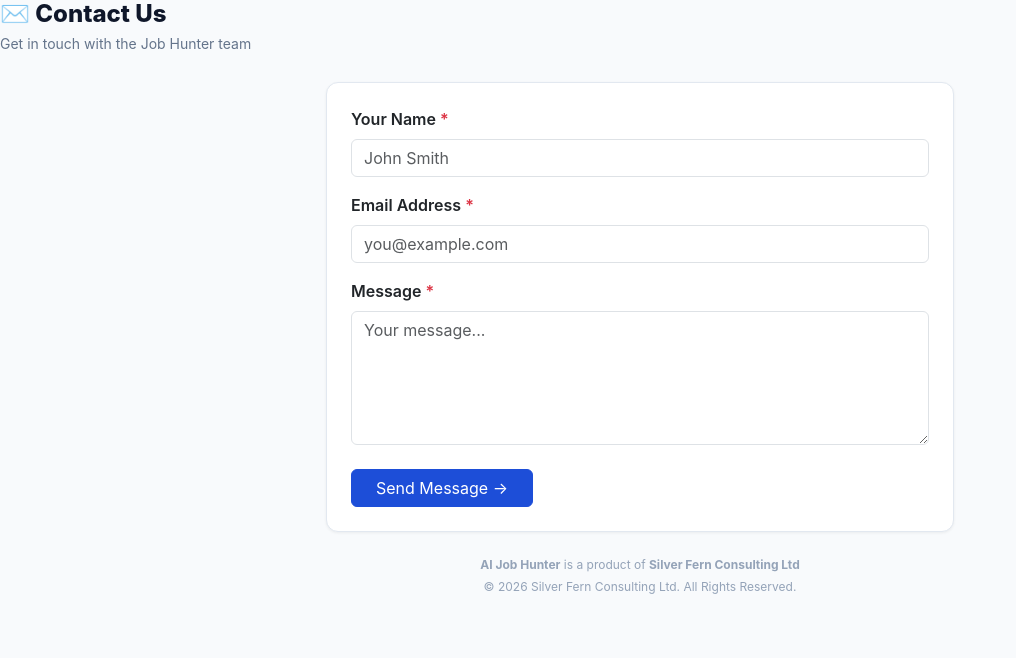
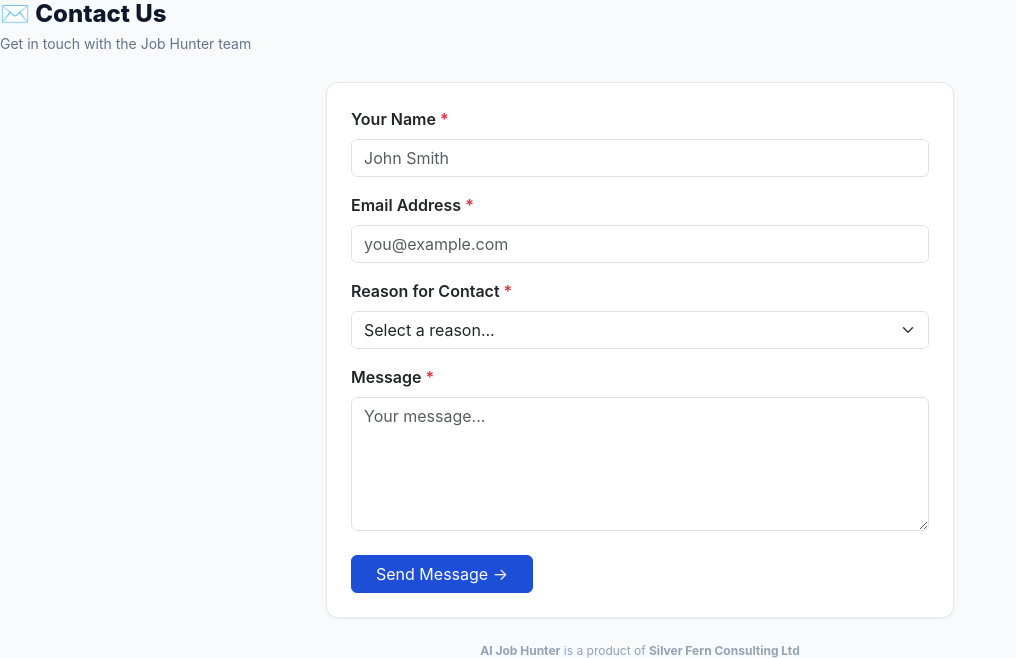
Before and after one commit to PilotGuy13/job-hunter-web, a Flask app: page /contact in a window 1280 px wide. Shown: the top 658 px of the page, without its empty margins (0-1016 px from the left). Run offline with Flask 3, Linux system fonts and the light colour scheme; some libraries are stand-ins or nearby versions.

Commit message:
Add reason dropdown to contact form, send to admin Gmail

```diff
--- a/app.py
+++ b/app.py
@@ -935,6 +935,7 @@ def contact():
     if request.method == "POST":
         name    = request.form.get("name",    "").strip()
         email   = request.form.get("email",   "").strip()
+        reason  = request.form.get("reason",  "General Enquiry").strip()
         message = request.form.get("message", "").strip()
 
         if not name or not email or not message:
@@ -952,11 +953,12 @@ def contact():
                 from email.mime.multipart import MIMEMultipart as _MM
                 from email.mime.text import MIMEText as _MT
                 msg = _MM("alternative")
-                msg["Subject"] = f"Job Hunter Contact Form — {name}"
+                msg["Subject"] = f"AI Job Hunter Contact — {reason} — {name}"
                 msg["From"]    = sender
                 msg["To"]      = "johnbklitgaard@outlook.com"
                 msg["Reply-To"]= email
                 body = f"""
+                <p><strong>Reason:</strong> {reason}</p>
                 <p><strong>Name:</strong> {name}</p>
                 <p><strong>Email:</strong> {email}</p>
                 <p><strong>Message:</strong></p>
--- a/templates/contact.html
+++ b/templates/contact.html
@@ -30,6 +30,21 @@
             <label class="form-label fw-semibold">Email Address <span class="text-danger">*</span></label>
             <input type="email" name="email" class="form-control" placeholder="you@example.com" required>
           </div>
+          <div class="mb-3">
+            <label class="form-label fw-semibold">Reason for Contact <span class="text-danger">*</span></label>
+            <select name="reason" class="form-select" required>
+              <option value="" disabled selected>Select a reason...</option>
+              <option value="General Enquiry">General Enquiry</option>
+              <option value="Technical Support">Technical Support</option>
+              <option value="Account Issue">Account Issue (login, password, MFA)</option>
+              <option value="Feature Request">Feature Request</option>
+              <option value="Bug Report">Bug Report</option>
+              <option value="Billing">Billing & Subscription</option>
+              <option value="Feedback">Feedback & Suggestions</option>
+              <option value="Partnership">Partnership / Business Enquiry</option>
+              <option value="Other">Other</option>
+            </select>
+          </div>
           <div class="mb-4">
             <label class="form-label fw-semibold">Message <span class="text-danger">*</span></label>
             <textarea name="message" class="form-control" rows="5"
```
